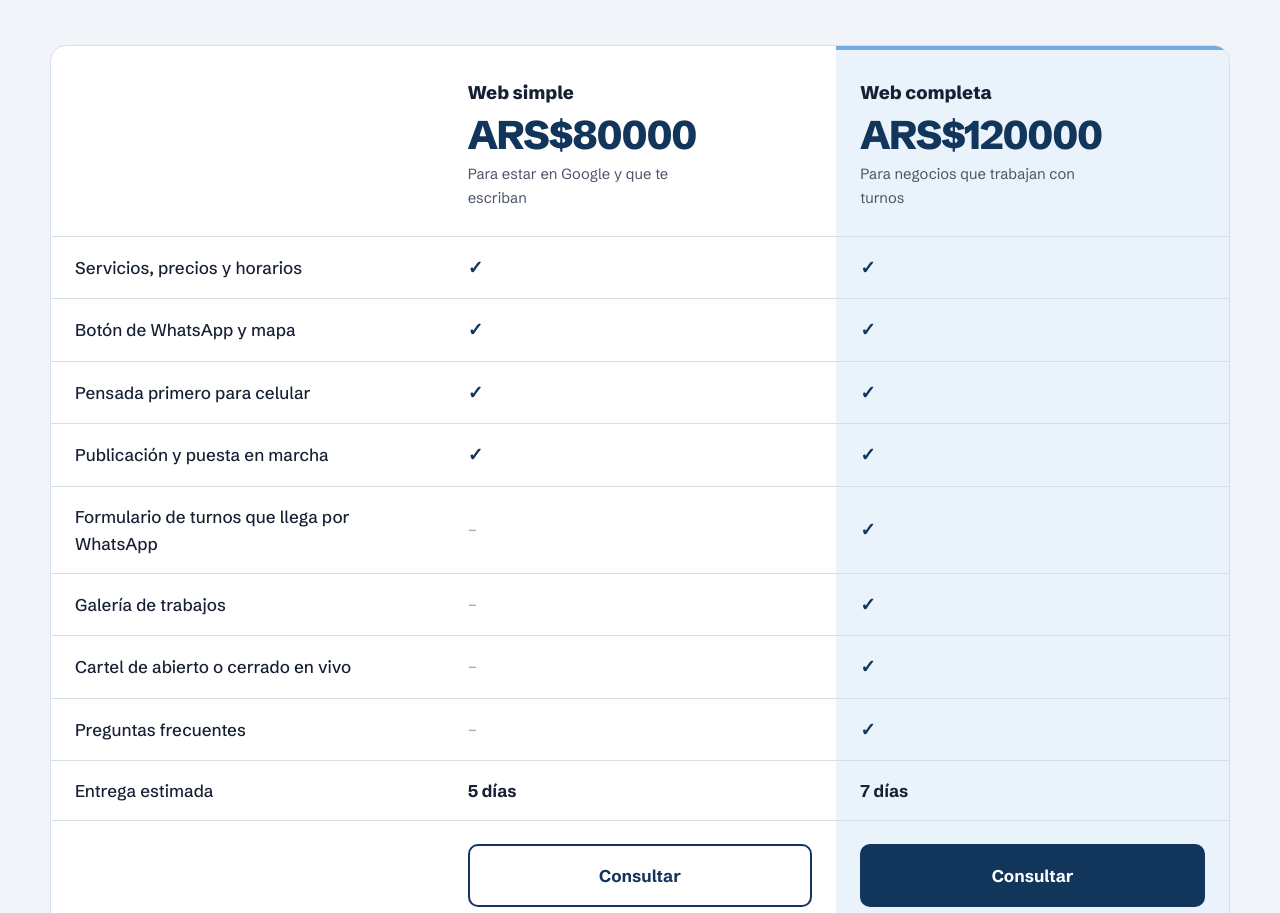
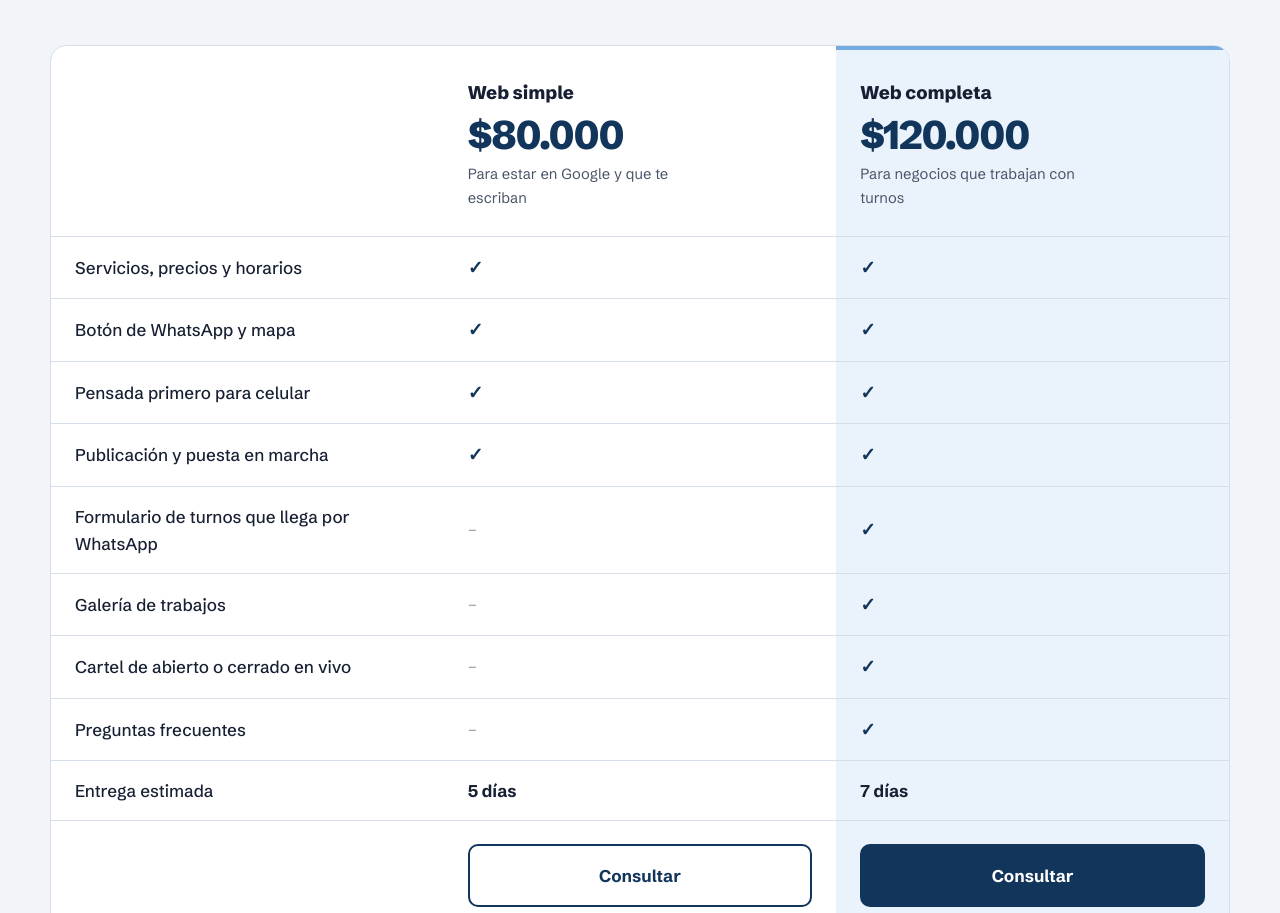
Before and after one commit to FBuya/PortafolioWEB, a plain HTML site: page index.html in a window 1280 px wide. Shown: the part 2251-3164 px from the top of the page. Drawn offline with Linux system fonts and the light colour scheme.

Commit message:
Update index.html

```diff
--- a/index.html
+++ b/index.html
@@ -114,12 +114,12 @@
                 <th scope="col"><span class="sr-only">Qué incluye</span></th>
                 <th scope="col">
                   <span class="plan__nombre">Web simple</span>
-                  <span class="plan__precio">ARS$80000</span>
+                  <span class="plan__precio">$80.000</span>
                   <span class="plan__para">Para estar en Google y que te escriban</span>
                 </th>
                 <th scope="col" class="col-destacada">
                   <span class="plan__nombre">Web completa</span>
-                  <span class="plan__precio">ARS$120000</span>
+                  <span class="plan__precio">$120.000</span>
                   <span class="plan__para">Para negocios que trabajan con turnos</span>
                 </th>
               </tr>
```
